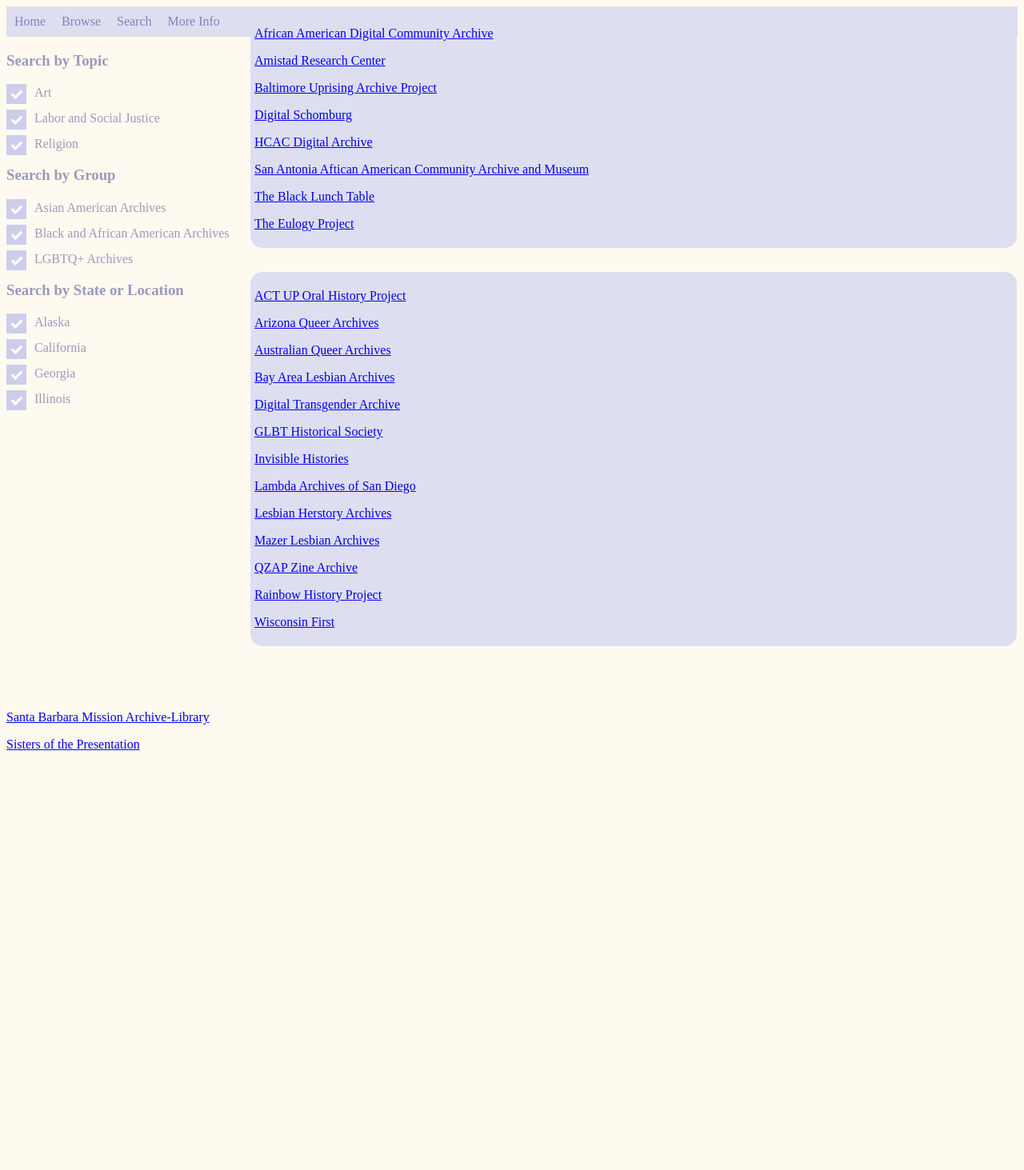
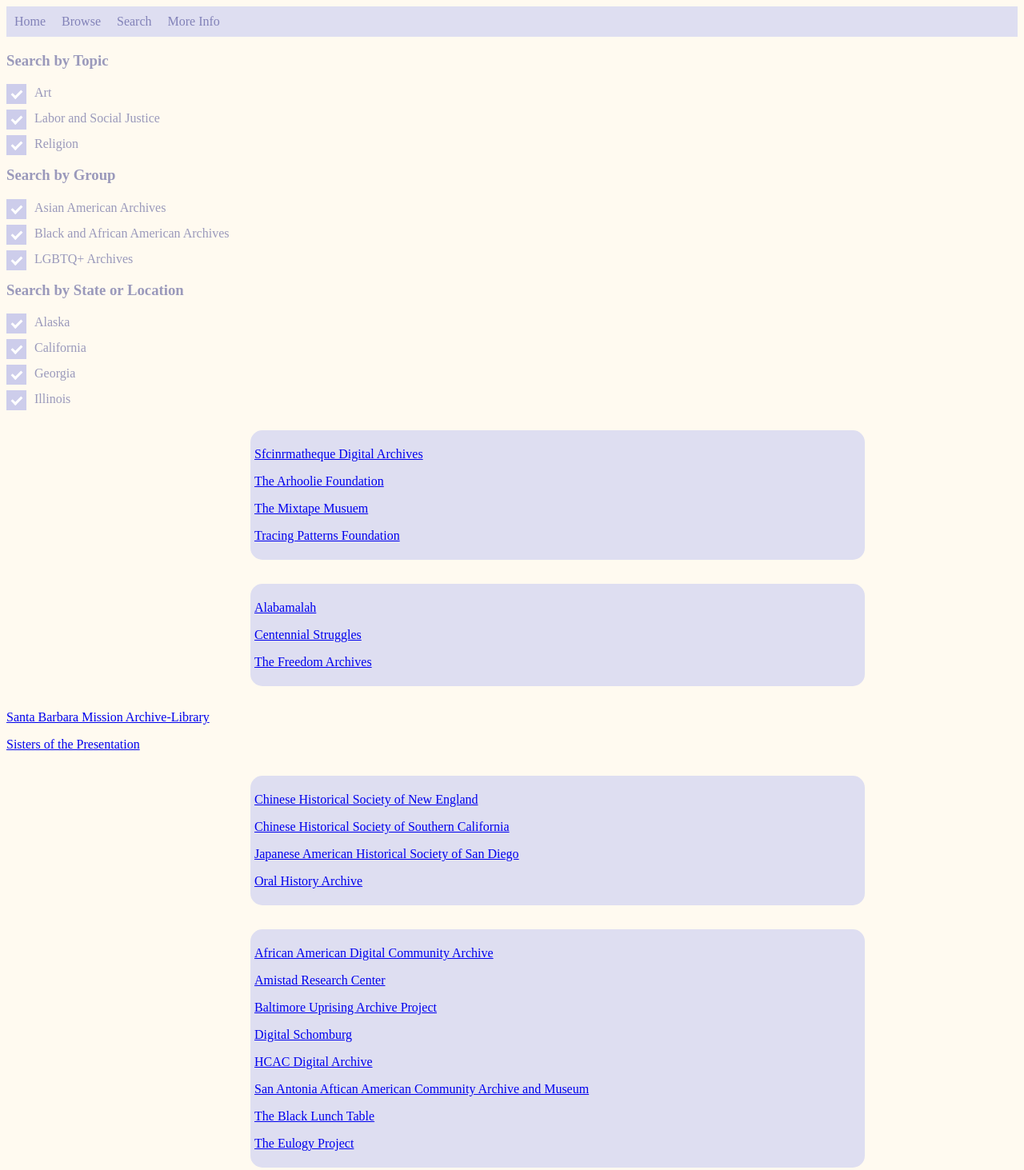
Before and after one commit to blankenship-j/personal_scrap, a plain HTML site: page search.html in a window 1280 px wide. Shown: the top 1463 px of the page at 80% size. Drawn offline with Linux system fonts and the light colour scheme.

Commit message:
Update pStyle.css

```diff
--- a/pStyle.css
+++ b/pStyle.css
@@ -63,8 +63,7 @@ li.loc_cat a {
     background: #dedef1;
     position:relative;
     left:275px;
-    top:-1150px;
-    width: 75%;
+    width: 60%;
     padding: 5;
     margin: 30;
     border-radius: 15px;
@@ -77,8 +76,7 @@ li.loc_cat a {
     background: #dedef1;
     position:relative;
     left:275px;
-    top:-1150px;
-    width: 75%;
+    width: 60%;
     padding: 5;
     margin: 30;
     border-radius: 15px;
@@ -87,12 +85,11 @@ li.loc_cat a {
 }
 
 #checkbox-checked-Ga {
-  display:block;
+ display:block;
     background: #dedef1;
     position:relative;
     left:275px;
-    top:-1150px;
-    width: 75%;
+    width: 60%;
     padding: 5;
     margin: 30;
     border-radius: 15px;
@@ -105,8 +102,7 @@ li.loc_cat a {
     background: #dedef1;
     position:relative;
     left:275px;
-    top:-1150px;
-    width: 75%;
+    width: 60%;
     padding: 5;
     margin: 30;
     border-radius: 15px;
@@ -119,8 +115,7 @@ li.loc_cat a {
     background: #dedef1;
     position:relative;
     left:275px;
-    top:-1150px;
-    width: 75%;
+    width: 60%;
     padding: 5;
     margin: 30;
     border-radius: 15px;
```
